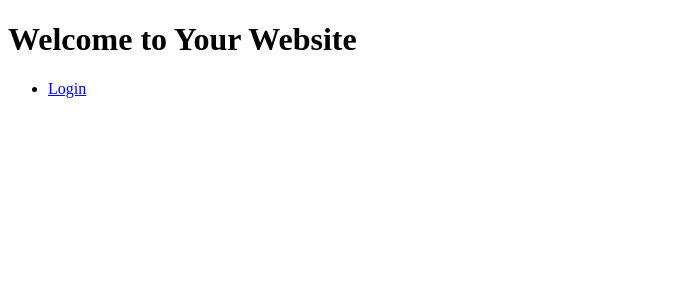
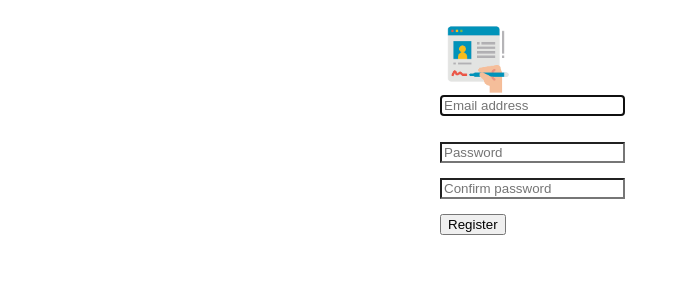
Before and after one commit to Qasemt/digital_products, a Django app: page /register/ in a window 1280 px wide. Shown: the top 300 px of the page, without its empty margins (0-680 px from the left). Run offline with Django 5.2, Linux system fonts and the light colour scheme; tables that the repository leaves empty hold one stand-in row (values such as "Sample post"); parts of the project's set-up code (start-up, migrations or seed data) failed here and were passed over.

Commit message:
add register.html

```diff
--- a/accounts/forms.py
+++ b/accounts/forms.py
@@ -1,7 +1,32 @@
 from django import forms
 from django.contrib.auth import authenticate
+from django.contrib.auth.forms import UserCreationForm
+from accounts.models import CustomUser
 
-from accounts.models import CustomUser
+
+class RegistrationForm(UserCreationForm):
+    email = forms.EmailField(max_length=254, help_text="Required. Add a valid email address.")
+
+    class Meta:
+        model = CustomUser
+        fields = (
+            "email",
+            "password1",
+            "password2",
+        )
+
+    def __init__(self, *args, **kwargs):
+        super().__init__(*args, **kwargs)
+        for field_name in self.fields:
+            self.fields[field_name].initial = ""
+
+    def clean_email(self):
+        email = self.cleaned_data["email"].lower()
+        try:
+            account = CustomUser.objects.exclude(pk=self.instance.pk).get(email=email)
+        except CustomUser.DoesNotExist:
+            return email
+        raise forms.ValidationError('Email "%s" is already in use.' % account)
 
 
 class AccountAuthenticationForm(forms.ModelForm):
--- a/accounts/models.py
+++ b/accounts/models.py
@@ -69,6 +69,7 @@
     mobile_number = models.CharField(
         max_length=20,
     )
+
     image_url = models.ImageField(upload_to="profiles/", blank=True, null=True)
     created_time = models.DateTimeField(_("create time"), auto_now_add=True)
     updated_time = models.DateTimeField(_("update time"), auto_now=True)
--- a/accounts/templates/login.html
+++ b/accounts/templates/login.html
@@ -71,7 +71,7 @@
       <input type="password" id="inputPassword" name="password" required />
       <button type="submit">Login</button>
       <div class="links">
-        <a href="#">Register</a>
+        <a href="{% url 'register' %}">Register</a>
         <!-- Add your registration link -->
         <a href="#">Forgot Password?</a>
         <!-- Add your password reset link -->
--- /dev/null
+++ b/accounts/templates/register.html
@@ -0,0 +1,66 @@
+{% load static %}
+
+<style type="text/css">
+
+  .card-signin {
+	  width: 100%;
+	  max-width: 400px;
+	  padding: 15px;
+	  margin: auto;
+  }
+
+  .form-signin input[type="email"] {
+    margin-bottom: 10px;
+    border-bottom-right-radius: 0;
+    border-bottom-left-radius: 0;
+  }
+  .form-signin input[type="text"] {
+    margin-bottom: 10px;
+    border-bottom-right-radius: 0;
+    border-bottom-left-radius: 0;
+  }
+  .form-signin input[type="password"] {
+    margin-bottom: -1px;
+    border-top-left-radius: 0;
+    border-top-right-radius: 0;
+  }
+
+
+</style>
+
+<div class="container-fluid">
+	<div class="row justify-content-center">
+		<div class="card card-signin">
+		  <div class="card-body">
+		    <form class="form-signin" method="post">{% csrf_token %}
+				<div class="d-flex flex-column pb-3">
+				<img class="img-fluid mx-auto d-block" src="{% static 'images\register.png' %}" alt="register logo" width="72" height="72">
+				</div>
+				<input type="email" name="email" id="inputEmail" class="form-control" placeholder="Email address"  required autofocus></p>
+
+				<input type="password" name="password1" id="inputPassword1" class="form-control" placeholder="Password"   required></p>
+
+				<input type="password" name="password2" id="inputPassword2" class="form-control" placeholder="Confirm password"  required></p>
+
+				{% for field in registration_form %}
+				<p>
+				{% for error in field.errors %}
+				<p style="color: red">{{ error }}</p>
+				{% endfor %}
+				</p>
+				{% endfor %}
+				{% if registration_form.non_field_errors %}
+				<div style="color: red">
+					<p>{{registration_form.non_field_errors}}</p>
+				</div>
+
+				{% endif %}
+
+				<button class="btn btn-lg btn-primary btn-block" type="submit">Register</button>
+
+				</form>
+		  </div>
+		</div>
+
+	</div>
+</div>
--- a/accounts/views.py
+++ b/accounts/views.py
@@ -3,7 +3,7 @@
 from rest_framework.views import APIView
 from rest_framework.response import Response
 from rest_framework import status
-from accounts.forms import AccountAuthenticationForm
+from accounts.forms import AccountAuthenticationForm, RegistrationForm
 from .models import Profile
 from .serializers import ProfileSerializer
 from django.contrib.auth import login, authenticate, logout
@@ -101,6 +101,33 @@
     return redirect("home")
 
 
+def register_view(request, *args, **kwargs):
+    user = request.user
+    if user.is_authenticated:
+        return HttpResponse("You are already authenticated as " + str(user.email))
+
+    context = {}
+    if request.POST:
+        form = RegistrationForm(request.POST)
+        if form.is_valid():
+            form.save()
+            email = form.cleaned_data.get("email").lower()
+            raw_password = form.cleaned_data.get("password1")
+            account = authenticate(email=email, password=raw_password)
+            login(request, account)
+            destination = kwargs.get("next")
+            if destination:
+                return redirect(destination)
+            return redirect("home")
+        else:
+            context["registration_form"] = form
+
+    else:
+        form = RegistrationForm()
+        context["registration_form"] = form
+    return render(request, "register.html", context)
+
+
 def get_redirect_if_exists(request):
     redirect = None
     if request.GET:
--- a/digital_products/urls.py
+++ b/digital_products/urls.py
@@ -4,7 +4,7 @@
 from django.conf import settings
 from django.conf.urls.static import static
 
-from accounts.views import login_view, logout_view, home_view
+from accounts.views import login_view, logout_view, home_view, register_view
 from digital_products.settings import BASE_DIR
 
 urlpatterns = [
@@ -12,7 +12,7 @@
     path("admin/", admin.site.urls),
     path("login/", login_view, name="login"),
     path("logout/", logout_view, name="logout"),
-    path("register/", home_view, name="register"),
+    path("register/", register_view, name="register"),
     path("password_reset/", home_view, name="password_reset"),
     # path("", include("accounts.urls")),
     # path("", include("products.urls")),
```
Also changed, not shown: static/images/register.png (added).
